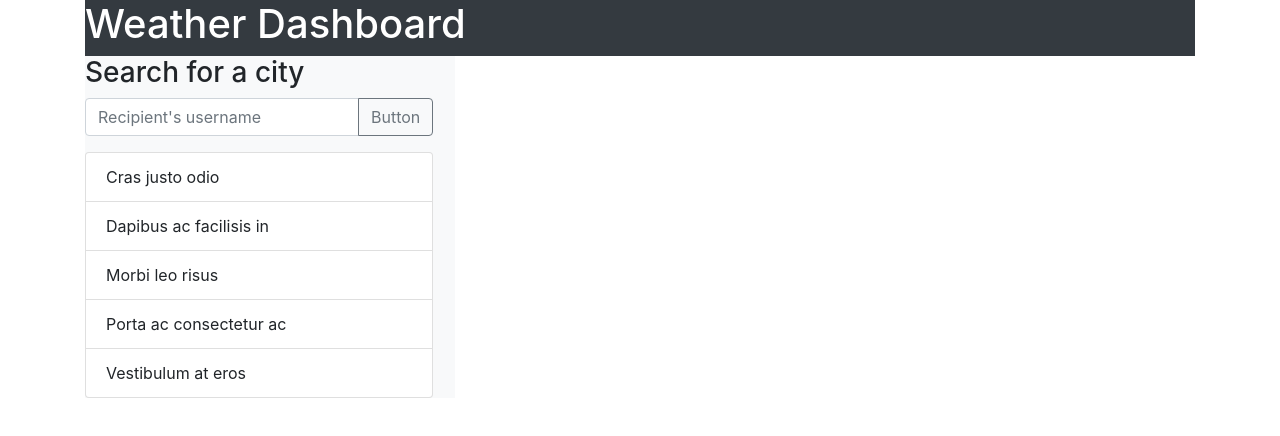
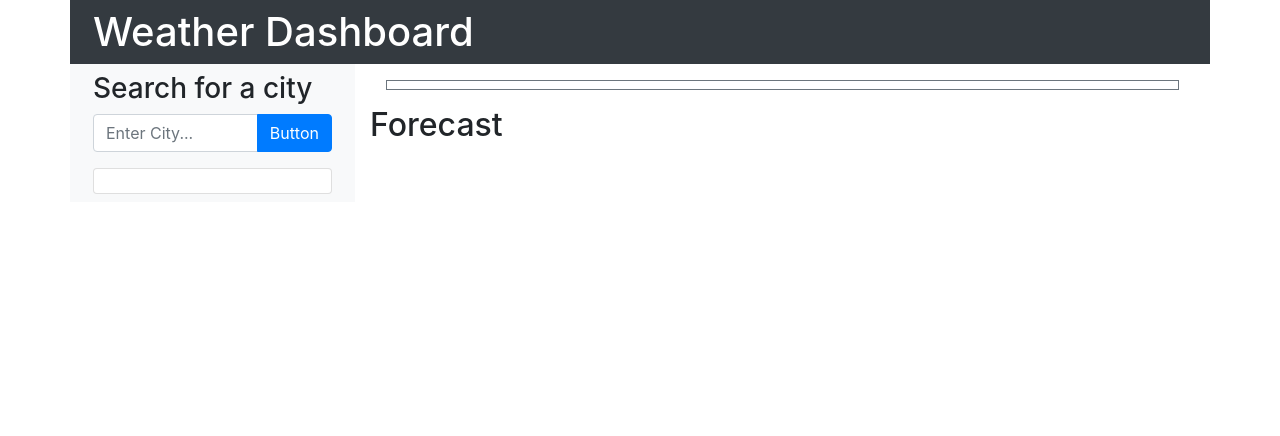
Before and after one commit to mylesburt/weatherDashboard, a plain HTML site: page index.html in a window 1280 px wide. Drawn offline with nearby package versions, Linux system fonts and the light colour scheme.

Commit message:
Html and inbuilt bootstrap css done for the basic homepage, still need html for the js.

```diff
--- a/index.html
+++ b/index.html
@@ -13,45 +13,59 @@
 <body>
 
     <div class="container">
+        <div class="row">
             <div class="col-12 bg-dark text-white">
-            <div class="row">
+
                 <header>
                     <!--not centred...-->
-                    <h1>Weather Dashboard</h1>
+                    <h1 class="m-2">Weather Dashboard</h1>
                 </header>
             </div>
         </div>
-        <div class="col-4 bg-light">
         <div class="row">
+            <div class="col-3 bg-light">
+                <div class="mt-2 mb-2 mx-2">
                     <aside>
                         <h3>Search for a city</h3>
                         <div>
                             <div class="input-group mb-3">
-                            <input type="text" class="form-control" placeholder="Recipient's username"
+                                <input type="text" class="form-control" placeholder="Enter City..."
                                     aria-label="Recipient's username" aria-describedby="basic-addon2">
                                 <div class="input-group-append">
-                                <button class="btn btn-outline-secondary" type="button">Button</button>
+                                    <button class="btn btn-primary" type="button">Button</button>
                                 </div>
                             </div>
                         </div>
                         <div>
                             <ul class="list-group">
-                            <li class="list-group-item">Cras justo odio</li>
-                            <li class="list-group-item">Dapibus ac facilisis in</li>
-                            <li class="list-group-item">Morbi leo risus</li>
-                            <li class="list-group-item">Porta ac consectetur ac</li>
-                            <li class="list-group-item">Vestibulum at eros</li>
+                                <li class="list-group-item" id=""></li>
                             </ul>
                         </div>
                     </aside>
                 </div>
             </div>
-        <div class="col-8">
-            <main>
+            <div class="col-9">
+                <div class="m-3">
+                    <div class="border border-secondary p-1">
+                        <div id="">
 
-            </main>
                         </div>
-
+                    </div>
+                </div>
+                <div class="row">
+                    <div class="col-12">
+                        <h2>Forecast</h2>
+                    </div>
+                </div>
+                <div class="row">
+                    <div class="col"></div>
+                    <div class="col"></div>
+                    <div class="col"></div>
+                    <div class="col"></div>
+                    <div class="col"></div>
+                </div>
+            </div>
+        </div>
     </div>
 
 
```
Lines whose indentation alone changed are shown as unchanged.
